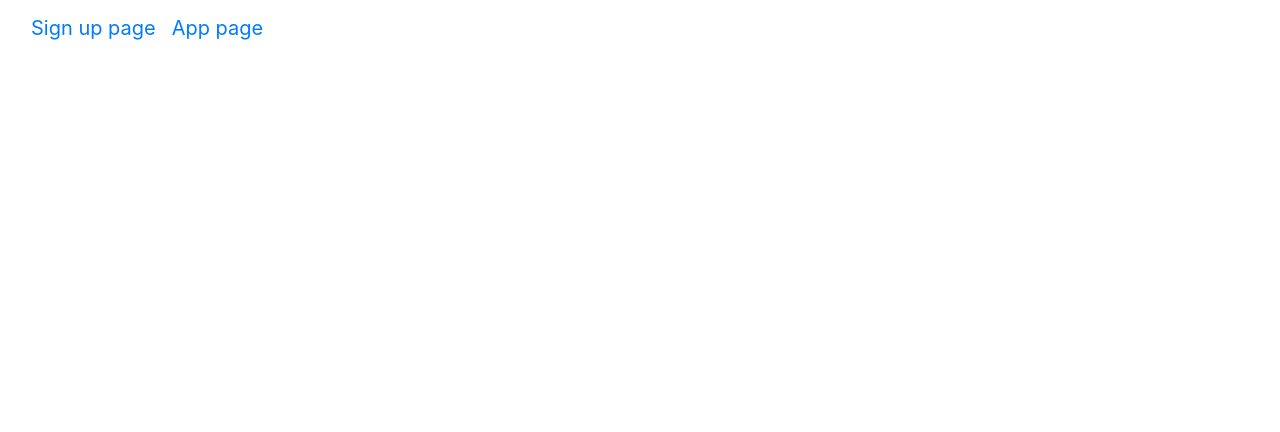
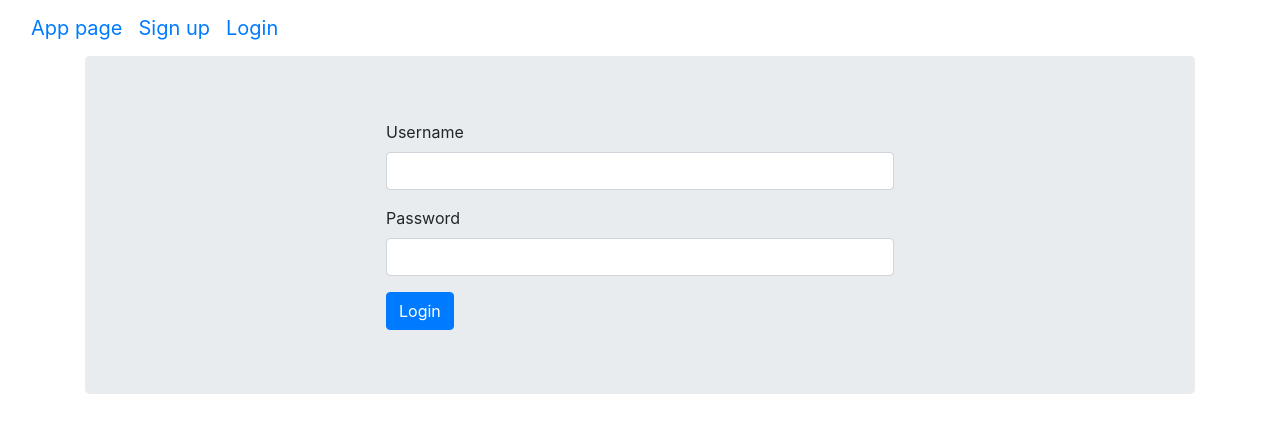
Before and after one commit to hbzhou/react-login-app, a React (Create React App) app: page /login in a window 1280 px wide. Shown: the top 432 px of the page. Built offline with nearby package versions, Linux system fonts and the light colour scheme.

Commit message:
add login page

```diff
--- a/src/actions/registerAction.js
+++ /dev/null
@@ -1,7 +0,0 @@
-import axios from 'axios';
-
-export const registerAction = (user) => {
-    return dispatch => {
-        return axios.post('/api/users/register', user);
-    }
-}
--- /dev/null
+++ b/src/actions/userActions.js
@@ -0,0 +1,13 @@
+import axios from 'axios';
+
+export const register = (user) => {
+    return dispatch => {
+        return axios.post('/api/users/register', user);
+    }
+}
+
+export const login = (data) => {
+    return dispatch =>{
+        return axios.post('/api/users/login', data);
+    }
+}
--- a/src/components/NavigationBar.jsx
+++ b/src/components/NavigationBar.jsx
@@ -3,6 +3,7 @@ import {Link, Route} from 'react-router-dom'
 import App from './App';
 import SignupPage from './signup/SignupPage';
 import FlashMessageList from "./flash/FlashMessageList";
+import LoginPage from "./login/LoginPage";
 
 class NavigationBar extends React.Component {
     render() {
@@ -11,8 +12,9 @@ class NavigationBar extends React.Component {
                 <nav className="navbar navbar-default">
                     <div className="container-fluid">
                         <div className="navbar-header">
-                            <Link to="/signup" className="navbar-brand">Sign up page</Link>
                             <Link to="/" className="navbar-brand">App page</Link>
+                            <Link to="/signup" className="navbar-brand">Sign up</Link>
+                            <Link to="/login" className="navbar-brand">Login</Link>
                         </div>
                     </div>
                 </nav>
@@ -20,6 +22,7 @@ class NavigationBar extends React.Component {
                 <div className="container">
                     <Route exact path="/" component={App}/>
                     <Route path="/signup" component={SignupPage}/>
+                    <Route path="/login" component={LoginPage}/>
                 </div>
             </div>
         )
--- a/src/components/flash/FlashMessageList.jsx
+++ b/src/components/flash/FlashMessageList.jsx
@@ -1,7 +1,7 @@
 import React, {Component} from 'react'
 import FlashMessage from "./FlashMessage";
 import {connect} from "react-redux";
-import {removeFlashMessage} from "../../actions/flashMessages";
+import {removeFlashMessage} from "../../actions/flashMessageActions";
 
 
 class FlashMessageList extends Component {
--- /dev/null
+++ b/src/components/login/LoginForm.js
@@ -0,0 +1,51 @@
+import React from "react";
+import classnames from "classnames"
+import {withRouter} from 'react-router-dom'
+import {useForm} from "react-hook-form";
+
+
+const LoginForm = ({login, addFlashMessage, history}) => {
+
+    const onSubmit = (data) => {
+        login(data).then(() => {
+            addFlashMessage({
+                type: "success",
+                text: "Login successfully"
+            })
+            history.push('/')
+        }, ({response}) => {
+            addFlashMessage({
+                type: "danger",
+                text: response.data.message
+            })
+        })
+    }
+
+    const {register, handleSubmit, formState: {errors}} = useForm();
+
+    return (
+        <div>
+            <form onSubmit={handleSubmit(onSubmit)}>
+                <div className="form-group">
+                    <label className="control-label">Username</label>
+                    <input type="text" className={classnames("form-control", {"is-invalid": errors.username})}
+                           {...register("username", {required: true})}
+                    />
+                    {errors.username && <span className="form-text text-muted">Username is required</span>}
+                </div>
+
+                <div className="form-group">
+                    <label className="control-label">Password</label>
+                    <input type="password" className={classnames("form-control", {"is-invalid": errors.password})}
+                           {...register("password", {required: true})}
+                    />
+                    {errors.password && <span className="form-text text-muted">Password is required</span>}
+                </div>
+                <button className="btn btn-primary">Login</button>
+            </form>
+        </div>
+
+    )
+}
+
+export default withRouter(LoginForm)
--- /dev/null
+++ b/src/components/login/LoginPage.js
@@ -0,0 +1,31 @@
+import React from "react";
+
+import LoginForm from "./LoginForm";
+import {connect} from "react-redux";
+import {login} from "../../actions/userActions";
+import {bindActionCreators} from "redux";
+import {addFlashMessage} from "../../actions/flashMessageActions";
+
+
+const LoginPage = ({login, addFlashMessage}) => {
+    return (
+        <div className="jumbotron">
+            <div className="row">
+                <div className="col-md-3"/>
+                <div className="col-md-6">
+                    <LoginForm login={login} addFlashMessage={addFlashMessage}/>
+                </div>
+                <div className="col-md-3"/>
+            </div>
+        </div>
+    )
+}
+
+const mapDispatchToProps = (dispatch) => {
+    return {
+        login: bindActionCreators(login, dispatch),
+        addFlashMessage: bindActionCreators(addFlashMessage, dispatch)
+    }
+}
+
+export default connect(null, mapDispatchToProps)(LoginPage)
--- a/src/components/signup/SignupForm.jsx
+++ b/src/components/signup/SignupForm.jsx
@@ -1,25 +1,22 @@
-import React, {useRef} from 'react'
+import React from 'react'
 
 import classnames from "classnames"
 import {withRouter} from 'react-router-dom'
 import {useForm} from "react-hook-form";
 
-
-function SignupForm({registerActions, flashActions, history}) {
-    const {register, handleSubmit,watch, formState: {errors}} = useForm();
-    const password = useRef({});
-    password.current = watch("password", "");
+const SignupForm = ({registerUser, addFlashMessage, history}) => {
+    const {register, handleSubmit, formState: {errors}} = useForm();
     const onSubmit = (data) => {
-        registerActions.registerAction(data).then(response => {
-                flashActions.addFlashMessage({
+        registerUser(data).then(() => {
+                addFlashMessage({
                     type: "success",
                     text: "Register successfully,welcome to join our community!"
                 })
                 history.push('/')
             }, ({response}) => {
-                flashActions.addFlashMessage({
+                addFlashMessage({
                     type: "danger",
-                    text: response.data.error
+                    text: response.data.message
                 })
             }
         )
@@ -39,7 +36,8 @@ function SignupForm({registerActions, flashActions, history}) {
                 <label className="control-label">Email</label>
                 <input className={classnames('form-control', {'is-invalid': errors.email})}
                        type="email"
-                       {...register("email", {required: true})}/>
+                       {...register("email", {required: true})}
+                />
                 {errors.email && <span className="form-text text-muted">Email is required</span>}
             </div>
             <div className="form-group">
@@ -47,23 +45,17 @@ function SignupForm({registerActions, flashActions, history}) {
                 <input className={classnames('form-control', {'is-invalid': errors.password})}
                        name="password"
                        type="password"
-                       ref={register("password",{
-                           required: "You must specify a password",
-                           minLength: {
-                               value: 8,
-                               message: "Password must have at least 8 characters"
-                           }
-                       })}/>
-                {errors.password && <span className="form-text text-muted">{errors.password.message}</span>}
-
+                       {...register("password", {required: true})}
+                />
+                {errors.password && <span className="form-text text-muted">Password is required</span>}
             </div>
             <div className="form-group">
                 <label className="control-label">Confirm Password</label>
                 <input className={classnames('form-control', {'is-invalid': errors.passwordConfirm})}
                        type="password"
-                       ref={register("passwordConfirm", {validate: value => value === password.current || "The passwords do not match"})}/>
-                {errors.passwordConfirm &&
-                <span className="form-text text-muted">{errors.passwordConfirm.message}</span>}
+                       {...register("passwordConfirm", {required: true})}
+                />
+                {errors.passwordConfirm && <span className="form-text text-muted">Confirm password is required</span>}
             </div>
             <button className="btn-primary">Register</button>
         </form>
--- a/src/components/signup/SignupPage.jsx
+++ b/src/components/signup/SignupPage.jsx
@@ -2,8 +2,8 @@ import React from 'react'
 import SignupForm from './SignupForm'
 import {connect} from "react-redux";
 import {bindActionCreators} from "redux";
-import * as registerActions from '../../actions/registerAction';
-import * as flashMessageActions from '../../actions/flashMessages'
+import {register} from '../../actions/userActions';
+import {addFlashMessage} from '../../actions/flashMessageActions'
 
 
 class SignupPage extends React.Component {
@@ -13,8 +13,8 @@ class SignupPage extends React.Component {
                 <div className="row">
                     <div className="col-md-3"/>
                     <div className="col-md-6">
-                        <SignupForm registerActions={this.props.registerActions}
-                                    flashActions={this.props.flashMessageActions}/>
+                        <SignupForm registerUser={this.props.registerUser}
+                                    addFlashMessage ={this.props.addFlashMessage}/>
                     </div>
                     <div className="col-md-3"/>
                 </div>
@@ -25,8 +25,8 @@ class SignupPage extends React.Component {
 
 const mapDispatchToProps = (dispatch) => {
     return {
-        registerActions: bindActionCreators(registerActions, dispatch),
-        flashMessageActions: bindActionCreators(flashMessageActions, dispatch)
+        registerUser: bindActionCreators(register, dispatch),
+        addFlashMessage: bindActionCreators(addFlashMessage, dispatch)
     }
 }
 
```
Also changed, not shown: src/actions/flashMessageActions.js (renamed from src/actions/flashMessages.js).
